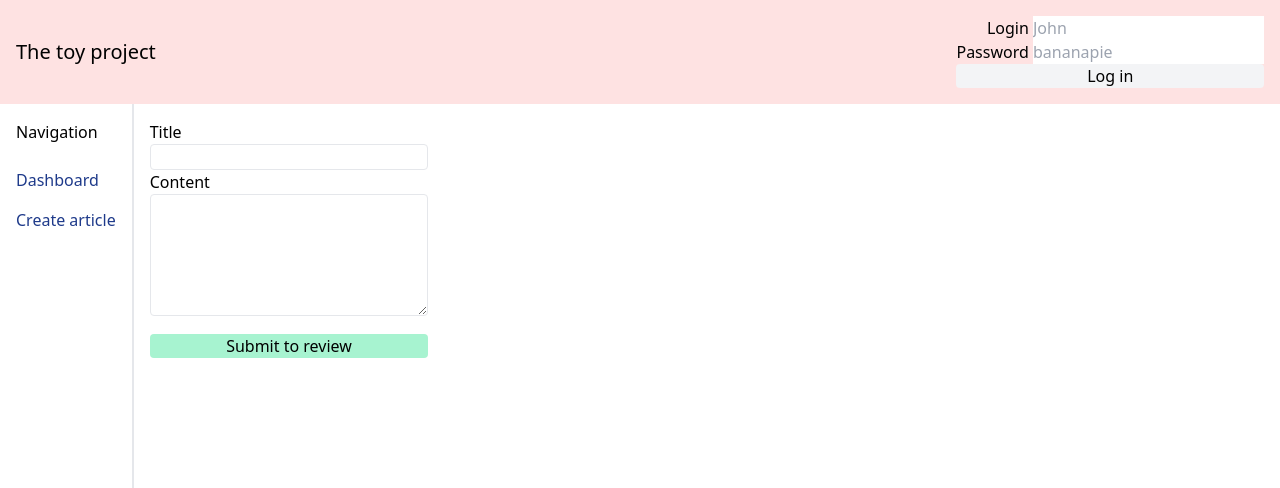
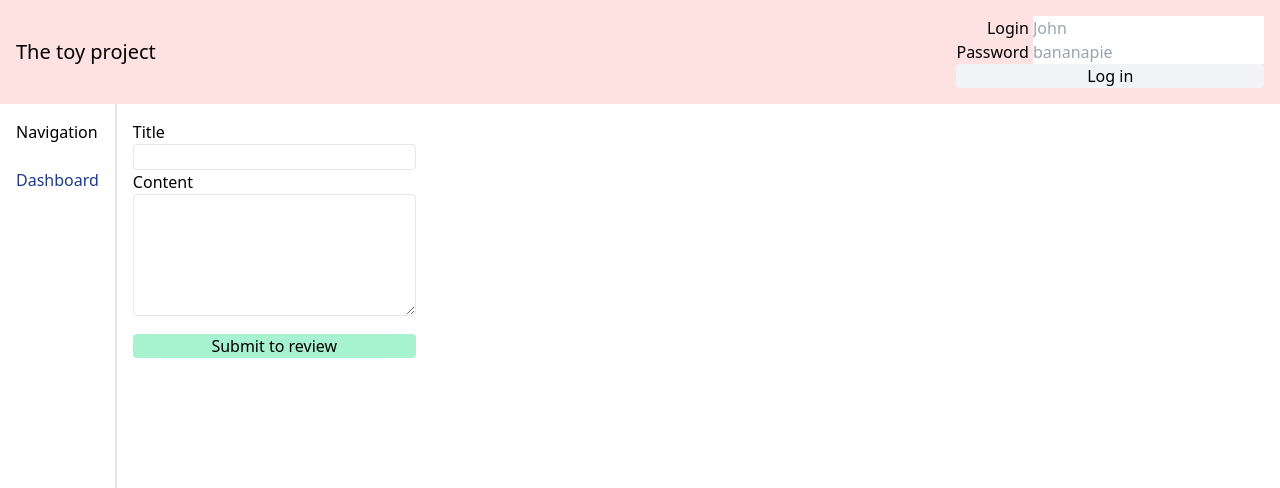
Before and after one commit to roboxdev/thetoyproject, a Django app: page /article in a window 1280 px wide. Shown: the top 488 px of the page. Run offline with Django 3.2, Linux system fonts and the light colour scheme.

Commit message:
Hide `create article` link for anonymous users

```diff
--- a/django/core/templates/core/base.html
+++ b/django/core/templates/core/base.html
@@ -41,7 +41,11 @@
       <h2 class="pb-6">Navigation</h2>
       <ul class="flex flex-col">
         <li class="text-blue-900 pb-4"><a href="{% url 'dashboard-view' %}">Dashboard</a></li>
-        <li class="text-blue-900 pb-4"><a href="{% url 'article-create-view' %}">Create article</a></li>
+        {% if not user.is_anonymous %}
+          <li class="text-blue-900 pb-4">
+            <a href="{% url 'article-create-view' %}">Create article</a>
+          </li>
+        {% endif %}
         {% if perms.blogging.can_approve_articles %}
           <li class="text-blue-900 pb-4">
             <a href="{% url 'article-approval-view' %}">Article approval</a>
```
